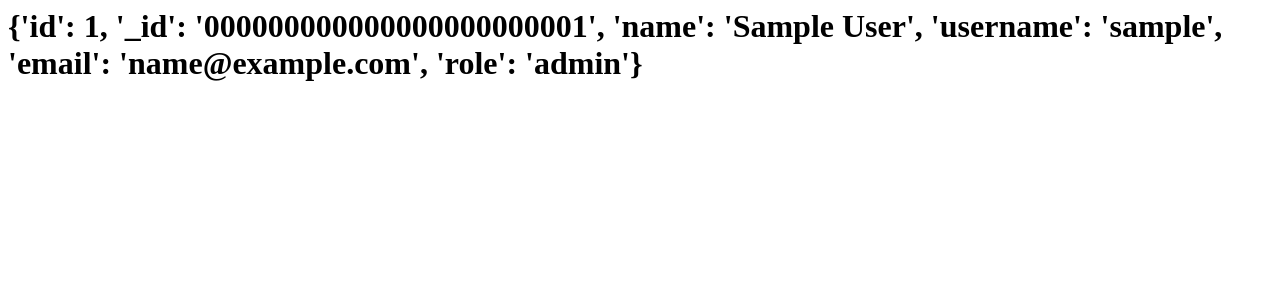
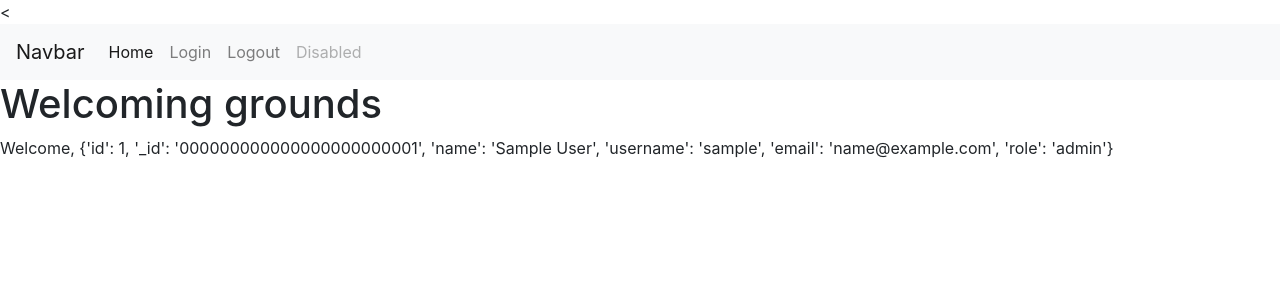
Before and after one commit to sbeli015/El-Nino, a Flask app: page /user in a window 1280 px wide. Shown: the top 300 px of the page. Run offline with Flask 2, Linux system fonts and the light colour scheme; the visitor is signed in with stand-in values (Sample User, id 1); some libraries are stand-ins or nearby versions.

Commit message:
Tutorial 6
Flash , the flash, green rash, hulk smash, skull bash, brown hash, hash brown? And now I am hungry.

```diff
--- a/app.py
+++ b/app.py
@@ -1,21 +1,27 @@
-from flask import Flask,redirect,url_for,render_template,request,session
+from flask import Flask,redirect,url_for,render_template,request,session,flash
 from flask_mysqldb import MySQL
 
 app=Flask(__name__)
 app.secret_key = "password"
 
 @app.route("/")
+def sendhome():
+    return redirect(url_for("home"))
+
+@app.route("/home")
 def home():
     return render_template("index.html")
 
 @app.route("/login" ,  methods=["POST", "GET"])
-def input():
+def login():
     if request.method == "POST":
         user = request.form["nm"]
         session["user"] = user
+        flash("Login Successful", "info")
         return redirect(url_for("user"))
     else:
         if "user" in session:
+            flash("You are already a Member.")
             return redirect(url_for("user"))
         return render_template("log.html")
 
@@ -23,14 +29,18 @@ def input():
 def user():
     if "user" in session:
         user = session["user"]
-        return f"<h1>{user}</h1>"
+        return render_template("user.html",user=user)
     else:
-        return redirect(url_for("input"))
+        flash("You aren't a Member yet.")
+        return redirect(url_for("login"))
 
 @app.route("/logout")
 def logout():
+    if "user" in session:
+        user = session["user"]
+        flash(f"Hope you enjoyed your stay, {user}!", "info")
     session.pop("user", None)
-    return redirect(url_for("input"))
+    return redirect(url_for("login"))
 
 if __name__ == "__main__":
     app.run(debug=True)
--- a/templates/base.html
+++ b/templates/base.html
@@ -13,9 +13,9 @@
       </button>
       <div class="collapse navbar-collapse" id="navbarNavAltMarkup">
         <div class="navbar-nav">
-          <a class="nav-item nav-link active" href="#">Home <span class="sr-only">(current)</span></a>
-          <a class="nav-item nav-link" href="#">Features</a>
-          <a class="nav-item nav-link" href="#">Pricing</a>
+          <a class="nav-item nav-link active" href="/home">Home <span class="sr-only">(current)</span></a>
+          <a class="nav-item nav-link" href="/login">Login</a>
+          <a class="nav-item nav-link" href="/logout">Logout</a>
           <a class="nav-item nav-link disabled" href="#" tabindex="-1" aria-disabled="true">Disabled</a>
         </div>
       </div>
--- a/templates/index.html
+++ b/templates/index.html
@@ -1,5 +1,5 @@
 {% extends "base.html"%}
 {% block title%} Home Page{% endblock%}
 {% block content%}
-<h1>Door Mat</h1>
+<h1></h1>
 {%endblock%}
--- /dev/null
+++ b/templates/user.html
@@ -0,0 +1,12 @@
+{%extends "base.html" %}
+{%block title%}Adventurer{%endblock%}
+{%block content%}
+{% with messages =get_flashed_messages()%}
+  {% if messages %}
+    {% for msg in messages %}
+      <p>{{msg}}</p>
+    {% endfor %}
+  {%endif%}
+{%endwith%}
+<p> Welcome, {{user}} </p>
+{% endblock %}
```
Also changed, not shown: templates/log.html (+8 -1 lines).
